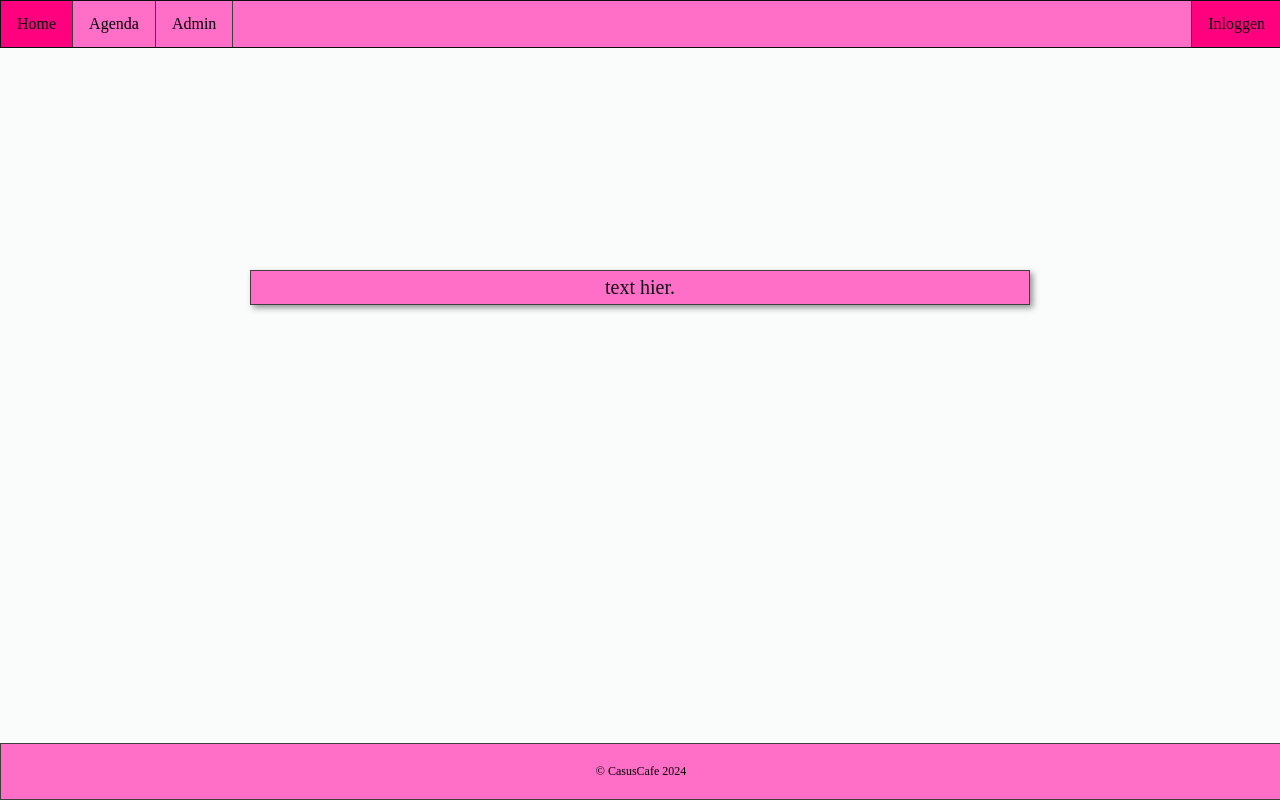
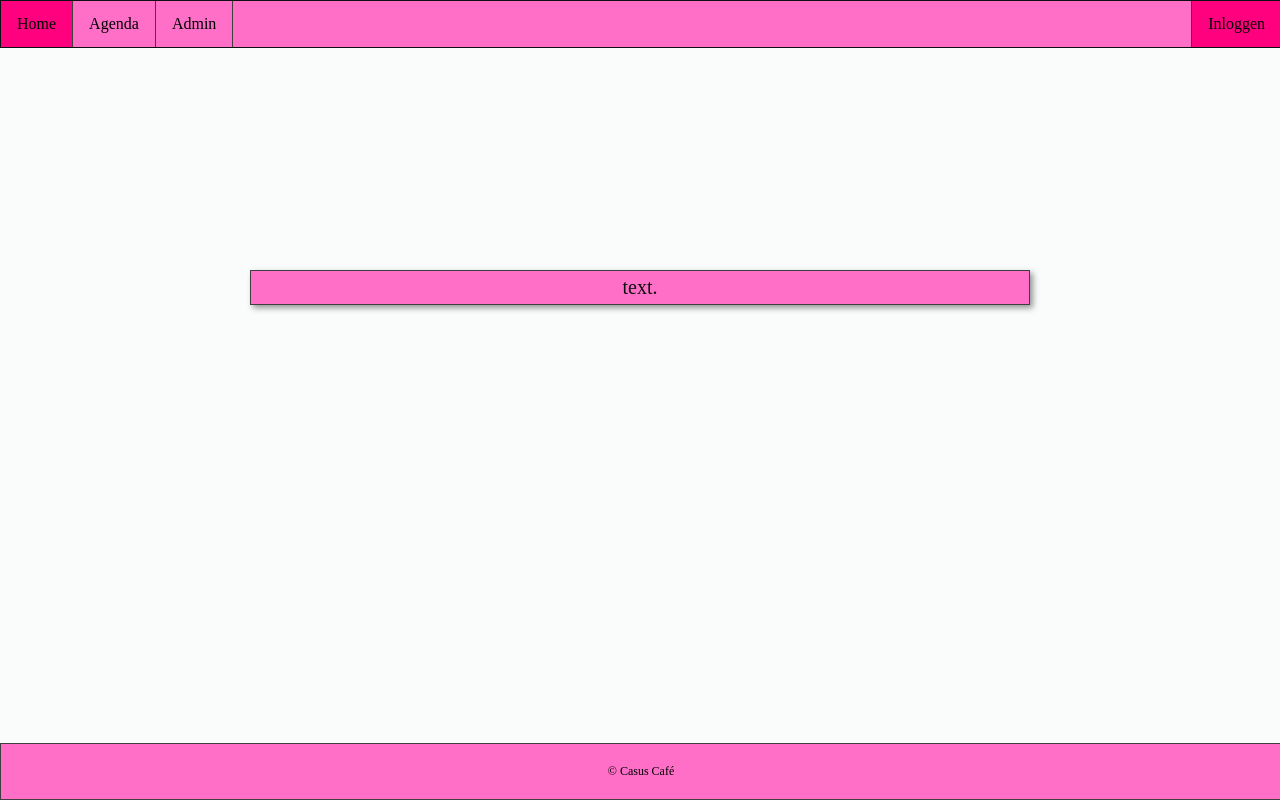
Before and after one commit to uahavoc/FullStack-Project, a PHP site: page /Home.php in a window 1280 px wide. Run offline with PHP 8.4, Linux system fonts and the light colour scheme.

Commit message:
FullStack

```diff
--- a/Admin.php
+++ b/Admin.php
@@ -4,7 +4,7 @@
   <meta charset="UTF-8">
   <meta name="viewport" content="width=device-width, initial-scale=1.0">
   <link rel="stylesheet" type="text/css" href="CSS.css" />
-  <title>CasusCafe</title>
+  <title>Casus Café</title>
 </head>
 <body>
 
@@ -101,7 +101,7 @@
 </main>
 
     <footer>
-      <p>&copy; CasusCafe 2024</p>
+      <p>&copy; Casus Café</p>
     </footer>
 </body>
 </html>
--- a/Agenda.php
+++ b/Agenda.php
@@ -4,7 +4,7 @@
   <meta charset="UTF-8">
   <meta name="viewport" content="width=device-width, initial-scale=1.0">
   <link rel="stylesheet" type="text/css" href="CSS.css" />
-  <title>CasusCafe</title>
+  <title>Casus Café</title>
 </head>
 <body>
 
@@ -25,7 +25,7 @@
 </main>
 
 <footer>
-      <p>&copy; CasusCafe 2024</p>
+      <p>&copy; Casus Café</p>
 </footer>
 
 </body>
--- a/Home.php
+++ b/Home.php
@@ -4,7 +4,7 @@
   <meta charset="UTF-8">
   <meta name="viewport" content="width=device-width, initial-scale=1.0">
   <link rel="stylesheet" type="text/css" href="CSS.css" />
-  <title>CasusCafe</title>
+  <title>Casus Café</title>
 </head>
 <body>
 
@@ -20,7 +20,7 @@
 
   <main>
     <div class="wooooParagraphy">
-      <p>text hier.
+      <p>text.
       </p>
     </div>
 
@@ -30,7 +30,7 @@
 
 
   <footer>
-      <p>&copy; CasusCafe 2024</p>
+      <p>&copy; Casus Café</p>
   </footer>
 
 </body>
--- a/Inloggen.php
+++ b/Inloggen.php
@@ -4,7 +4,7 @@
   <meta charset="UTF-8">
   <meta name="viewport" content="width=device-width, initial-scale=1.0">
   <link rel="stylesheet" type="text/css" href="CSS.css" />
-  <title>CasusCafe</title>
+  <title>Casus Café</title>
 </head>
 <body>
 
@@ -34,7 +34,7 @@
 </main>
 
 <footer>
-  <p>&copy; CasusCafe 2024</p>
+  <p>&copy; Casus Café</p>
 </footer>
 
 </body>
```
Also changed, not shown: CSS.css (+0 -13 lines), 1 other file.
